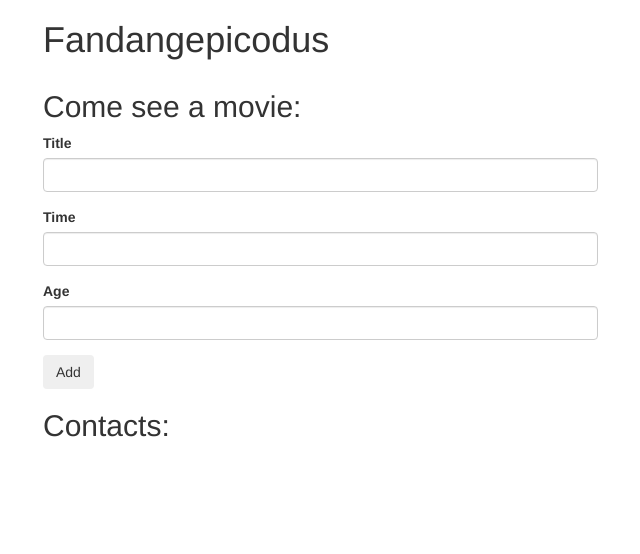
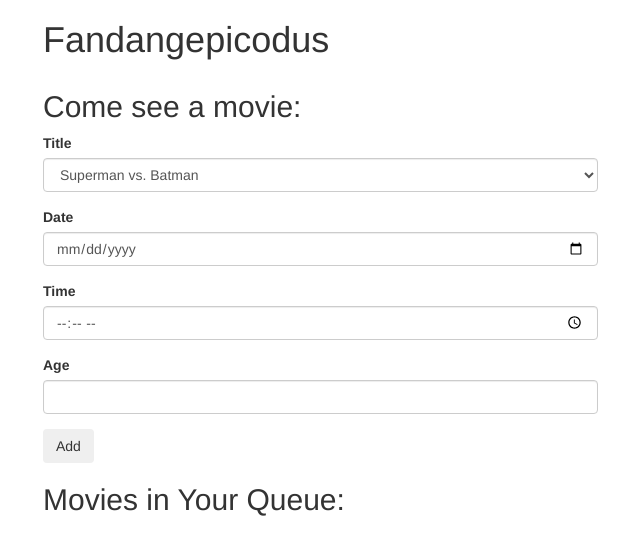
Before and after one commit to KevinExplosion/movieTicketApp, a plain HTML site: page index.html in a window 1280 px wide. Shown: the whole page, without its empty margins (27-667 px from the left). Drawn offline with Linux system fonts and the light colour scheme.

Commit message:
add relevant movie forms in index

```diff
--- a/index.html
+++ b/index.html
@@ -2,7 +2,7 @@
 <html>
   <head>
     <meta charset="utf-8">
-    <title></title>
+    <title>Movie Page Test</title>
     <link rel="stylesheet" href="css/bootstrap.min.css">
     <link rel="stylesheet" href="css/master.css">
     <script src="js/jquery-2.2.0.min.js" charset="utf-8"></script>
@@ -18,21 +18,29 @@
           <form id="new-movie">
             <div class="form-group">
               <label for="movieName">Title</label>
-              <input type="text" class="form-control" id="new-first-name">
+              <select class="form-control" id="movieName">
+                <option value="superBat">Superman vs. Batman</option>
+                <option value="cap3">Captain America 3</option>
+                <option value="xmen3">X-Men: Apocalypse</option>
+              </select>
+            </div>
+            <div class="form-group">
+              <label for="movieDate">Date</label>
+              <input type="date" class="form-control" id="movieDate">
             </div>
             <div class="form-group">
               <label for="movieTime">Time</label>
-              <input type="text" class="form-control" id="new-last-name">
+              <input type="time" class="form-control" id="movieTime">
             </div>
             <div class="form-group">
               <label for="movieAge">Age</label>
-              <input type="text" class="form-control" id="new-last-name">
+              <input type="number" class="form-control" id="movieAge" min="5" max="100">
             </div>
 
             <button type="submit" class="btn">Add</button>
           </form>
 
-          <h2>Contacts:</h2>
+          <h2>Movies in Your Queue:</h2>
           <ul id="movieTickets">
 
           </ul>
```
Also changed, not shown: spec/specs.js (+1 -1 lines).
